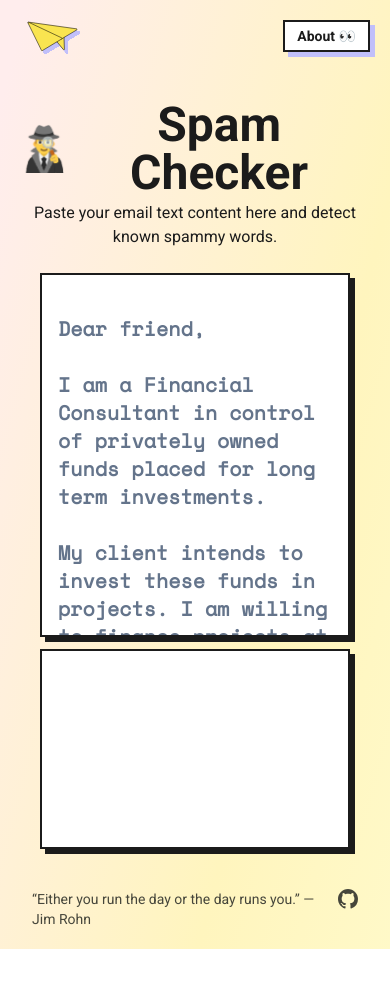
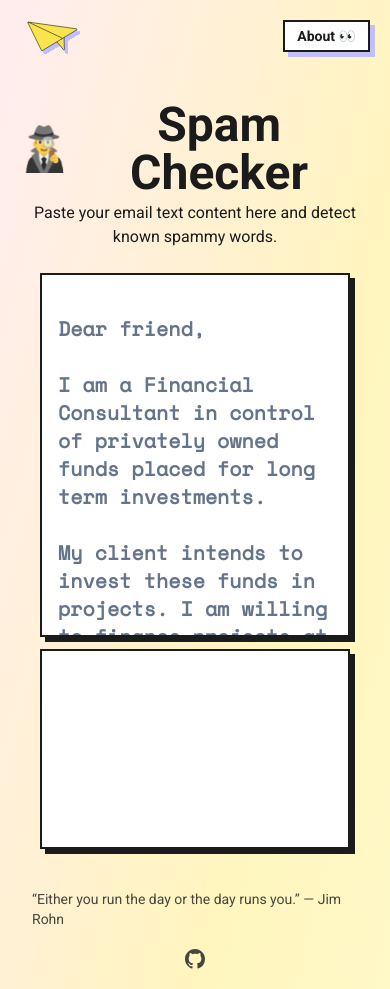
Before and after one commit to TheBoringBOT/email-spam-word-checker, a React (Create React App) app: page / in a window 390 px wide. Before the commit the page ends 949 px from the top, so only its background shows below. Built offline with nearby package versions, Linux system fonts and the light colour scheme.

Commit message:
style improvement

```diff
--- a/src/components/layouts/parts/Footer.js
+++ b/src/components/layouts/parts/Footer.js
@@ -2,13 +2,13 @@ import React from "react";
 
 export default function Footer() {
   return (
-    <div className="mt-auto flex justify-between py-5 px-3 text-text-secondary">
+    <div className="mt-auto flex flex-col md:flex-row justify-center items-center md:justify-between py-5 px-3 text-text-secondary">
       <span className="text-sm">
         “Either you run the day or the day runs you.” — Jim Rohn
       </span>
       <a
         href="https://github.com/TheBoringBOT/email-spam-word-checker?utm_source=app&utm_medium=website&utm_campaign=general"
-        className="transition  duration-300 ease-in-out fill-text-secondary hover:fill-text-primary"
+        className=" pt-5 md:pt-0 transition  duration-300 ease-in-out fill-text-secondary hover:fill-text-primary"
       >
         <svg
           height="20"
```
